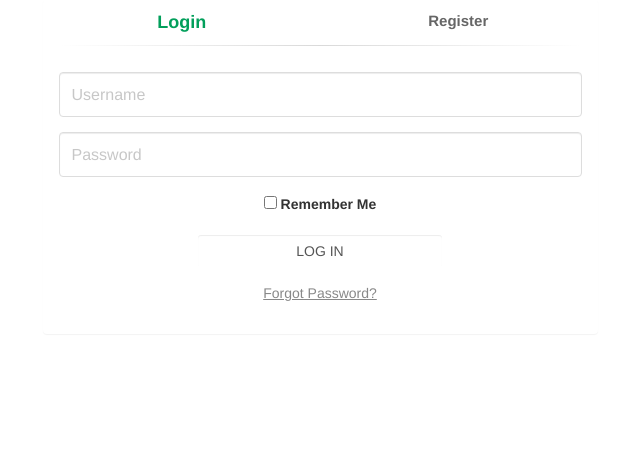
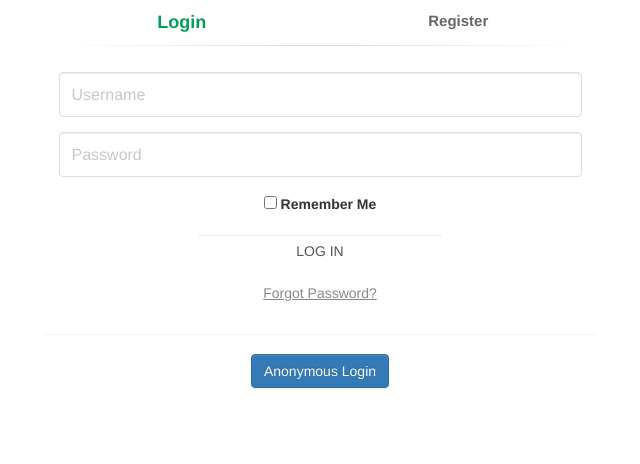
Before and after one commit to aboutcode-org/scancode-server, a Django app: page /login/ in a window 1280 px wide. Shown: the part 181-645 px from the top of the page, without its empty margins (320-960 px from the left). Run offline with Django 3.2, Linux system fonts and the light colour scheme; parts of the project's set-up code (start-up, migrations or seed data) failed here and were passed over; some libraries are stand-ins or nearby versions.

Commit message:
Added the Anonymous login button on the login page.
Signed-off-by: rajukoushik <g.rajukoushik@gmail.com>

```diff
--- a/scanapp/templates/scanapp/login.html
+++ b/scanapp/templates/scanapp/login.html
@@ -21,6 +21,7 @@
         <link href="https://fonts.googleapis.com/css?family=Montserrat" rel="stylesheet">
         <script src="https://ajax.googleapis.com/ajax/libs/jquery/3.1.1/jquery.min.js"></script>
         <script src="https://maxcdn.bootstrapcdn.com/bootstrap/3.3.7/js/bootstrap.min.js"></script>
+
 
     </head>
 
@@ -126,10 +127,18 @@
                 </div>
             </div>
         </div>
+
+        <center>
+            <button type="button" class="btn btn-primary" onclick="location.href = '{% url 'home' %}';">Anonymous
+                Login
+            </button>
+        </center>
     </div>
+
 
     </body>
 
     <script src="{% static "javascript/login.js" %}"></script>
 
+
 {% endblock %}
--- a/scanapp/urls.py
+++ b/scanapp/urls.py
@@ -45,4 +45,5 @@ urlpatterns = [
     url(r'^signup/?', RegisterView.as_view(), name='signup'),
     url(r'^home/', TemplateView.as_view(template_name='scanapp/home.html'), name='home'),
     url(r'^resultserializer/(?P<pk>[0-9]+)', ScanApiView.as_view(), name='resultserializer'),
+    url(r'^$', LoginView.as_view(), name='main'),
 ]
```
